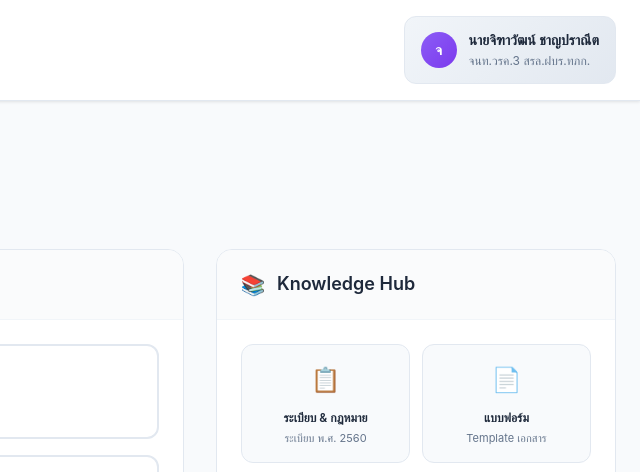
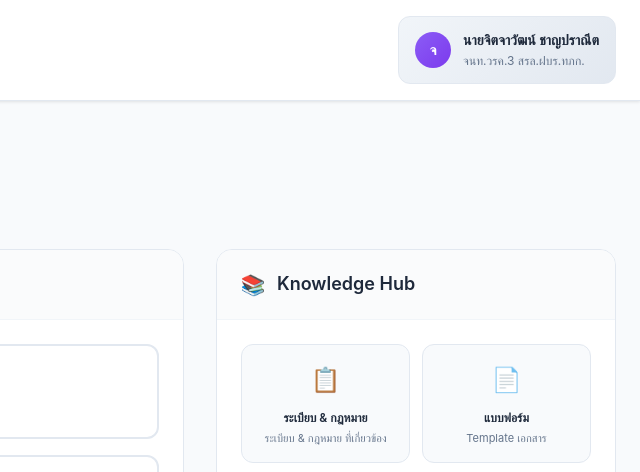
Before and after one commit to Boophuket/Easy-Procure---2, a plain HTML site: page index.html in a window 1280 px wide. Shown: the top 472 px of the page, 640-1280 px from the left. Drawn offline with Linux system fonts and the light colour scheme.

Commit message:
Update index.html

```diff
--- a/index.html
+++ b/index.html
@@ -505,7 +505,7 @@
                 <div class="user-section">
                     <div class="user-avatar">จ</div>
                     <div class="user-info">
-                        <h3>นายจิฑาวัฒน์ ชาญปราณีต</h3>
+                        <h3>นายจิตจาวัฒน์ ชาญปราณีต</h3>
                         <p>จนท.วรค.3 สรล.ฝบร.ทภก.</p>
                     </div>
                 </div>
@@ -672,10 +672,10 @@
                         <div class="card-body">
                             <div class="knowledge-grid">
                                 <!-- Knowledge item: Regulations (demo) -->
-                                <div class="knowledge-item" onclick="viewRegulations()">
+                                <div class="knowledge-item" onclick="window.location.href='regulations_and_laws.html'">
                                     <div class="knowledge-icon">📋</div>
                                     <div class="knowledge-title">ระเบียบ & กฎหมาย</div>
-                                    <div class="knowledge-desc">ระเบียบ พ.ศ. 2560</div>
+                                    <div class="knowledge-desc">ระเบียบ & กฎหมาย ที่เกี่ยวข้อง</div>
                                 </div>
                                 <!-- Knowledge item: Templates (demo) -->
                                 <div class="knowledge-item" onclick="viewTemplates()">
```
